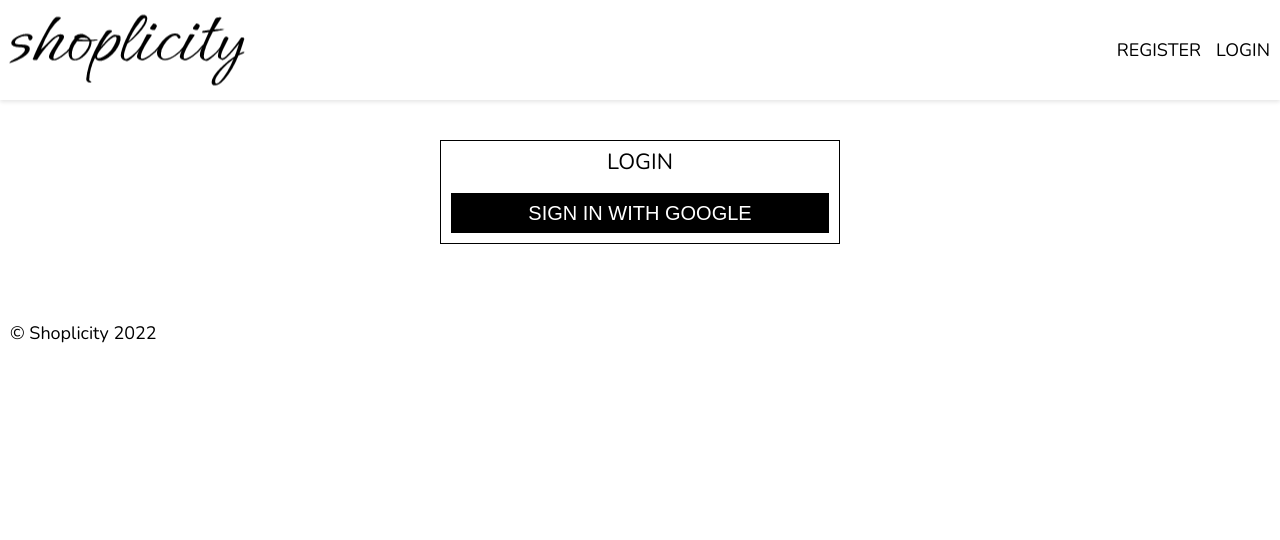
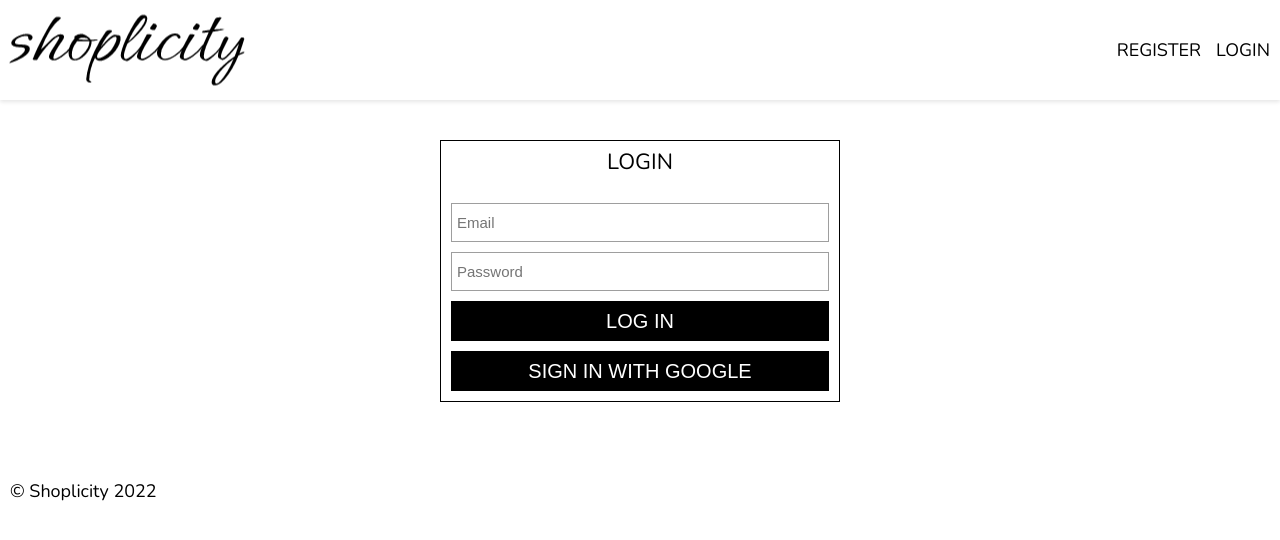
Before and after one commit to cJeffreys7/react-redux-ecommerce, a React (Create React App) app: page /login in a window 1280 px wide. Shown: the top 540 px of the page. Built offline with nearby package versions, Linux system fonts and the light colour scheme; no server answers.

Commit message:
add signin with email on login

```diff
--- a/src/app/App.js
+++ b/src/app/App.js
@@ -59,7 +59,7 @@ class App extends Component {
         <Header currentUser={currentUser}/>
         <Routes>
           <Route path='/' element={<Homepage />} />
-          <Route path='/registration' element={<Registration />} />
+          <Route path='/registration' element={currentUser ? <Navigate to='/' /> : <Registration />} />
           <Route path='/login' element={currentUser ? <Navigate to='/' /> : <Login />} />
         </Routes>
         <Footer />
--- a/src/components/SignIn/index.js
+++ b/src/components/SignIn/index.js
@@ -1,15 +1,49 @@
 import React, { Component } from 'react'
 import Button from '../forms/Button'
-import { signInWithGoogle } from './../../firebase/utils'
+import FormInput from '../forms/FormInput'
+import { signInWithGoogle, auth } from './../../firebase/utils'
+import { signInWithEmailAndPassword } from 'firebase/auth'
 import './styles.scss'
 
+const initialState = {
+  email: '',
+  password: ''
+}
+
 class SignIn extends Component {
+  constructor(props){
+    super(props)
+    this.state = {
+      ...initialState
+    }
+
+    this.handleChange = this.handleChange.bind(this)
+  }
+
+  handleChange(e) {
+    const { name, value } = e.target
+    this.setState({
+      [name]: value
+    })
+  }
 
   handleSubmit = async e => {
     e.preventDefault()
+    const { email, password } = this.state
+
+    try {
+      await signInWithEmailAndPassword(auth, email, password)
+      this.setState({
+        ...initialState
+      })
+    } catch (error) {
+      // console.log(error)
+    }
   }
 
   render() {
+    const { email, password } = this.state
+
     return (
       <div className="signin">
         <div className="wrap">
@@ -19,6 +53,27 @@ class SignIn extends Component {
 
           <div className="formWrap">
             <form onSubmit={this.handleSubmit}>
+
+              <FormInput
+                type='email'
+                name='email'
+                value={email}
+                placeholder='Email'
+                handleChange={this.handleChange}
+              />
+
+              <FormInput
+                type='password'
+                name='password'
+                value={password}
+                placeholder='Password'
+                handleChange={this.handleChange}
+              />
+
+              <Button type='submit'>
+                Log In
+              </Button>
+
               <div className="socialSignin">
                 <div className="row">
                   <Button onClick={signInWithGoogle}>
--- a/src/components/SignIn/styles.scss
+++ b/src/components/SignIn/styles.scss
@@ -16,13 +16,13 @@
       display: block;
       width: 100%;
       text-align: center;
-      margin: 0 auto;
+      margin: 0 auto 3rem;
       padding: 0;
     }
   }
 
   .socialSignin {
-    margin: 2rem auto 0;
+    margin: 1rem auto 0;
   }
 
 }
--- a/src/components/SignUp/index.js
+++ b/src/components/SignUp/index.js
@@ -1,13 +1,16 @@
 import React, { Component } from 'react'
 import Button from '../forms/Button'
 import FormInput from '../forms/FormInput'
+import { auth, handleUserProfile } from './../../firebase/utils'
+import { createUserWithEmailAndPassword } from 'firebase/auth'
 import './styles.scss'
 
 const initialState = {
   displayName: '',
   email: '',
   password: '',
-  comfirmPassword: ''
+  confirmPassword: '',
+  errors: []
 }
 
 class Signup extends Component {
@@ -27,8 +30,33 @@ class Signup extends Component {
     })
   }
 
+  handleFormSubmit = async event => {
+    event.preventDefault()
+    const { displayName, email, password, confirmPassword } = this.state
+
+    if (password !== confirmPassword) {
+      const err = ["Passwords don't match"]
+      this.setState({
+        errors: err
+      })
+      return
+    }
+
+    try {
+      const { user } = await createUserWithEmailAndPassword(auth, email, password)
+
+      await handleUserProfile(user, { displayName })
+
+      this.setState({
+        ...initialState
+      })
+    } catch (error) {
+      console.log(error)
+    }
+  }
+
   render() {
-    const { displayName, email, password, confirmPassword } = this.state
+    const { displayName, email, password, confirmPassword, errors } = this.state
 
     return (
     <div className="signup">
@@ -37,8 +65,20 @@ class Signup extends Component {
           Signup
         </h2>
 
+        {errors.length > 0 && (
+          <ul>
+            {errors.map((err, index) => {
+              return (
+                <li key={index}>
+                  {err}
+                </li>
+              )
+            })}
+          </ul>
+        )}
+
         <div className='formWrap'>
-          <form>
+          <form onSubmit={this.handleFormSubmit}>
             <FormInput
               type='text'
               name='displayName'
```
